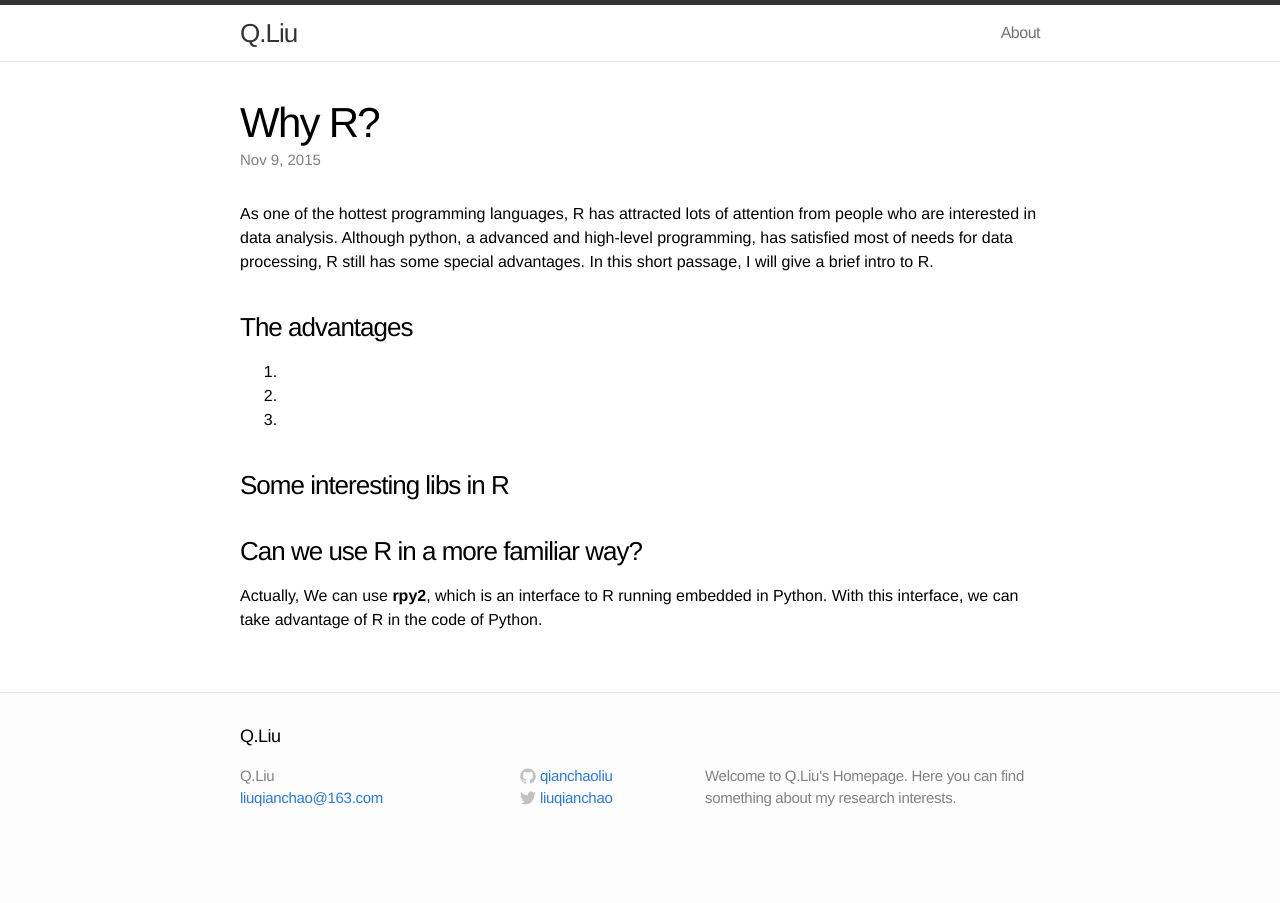
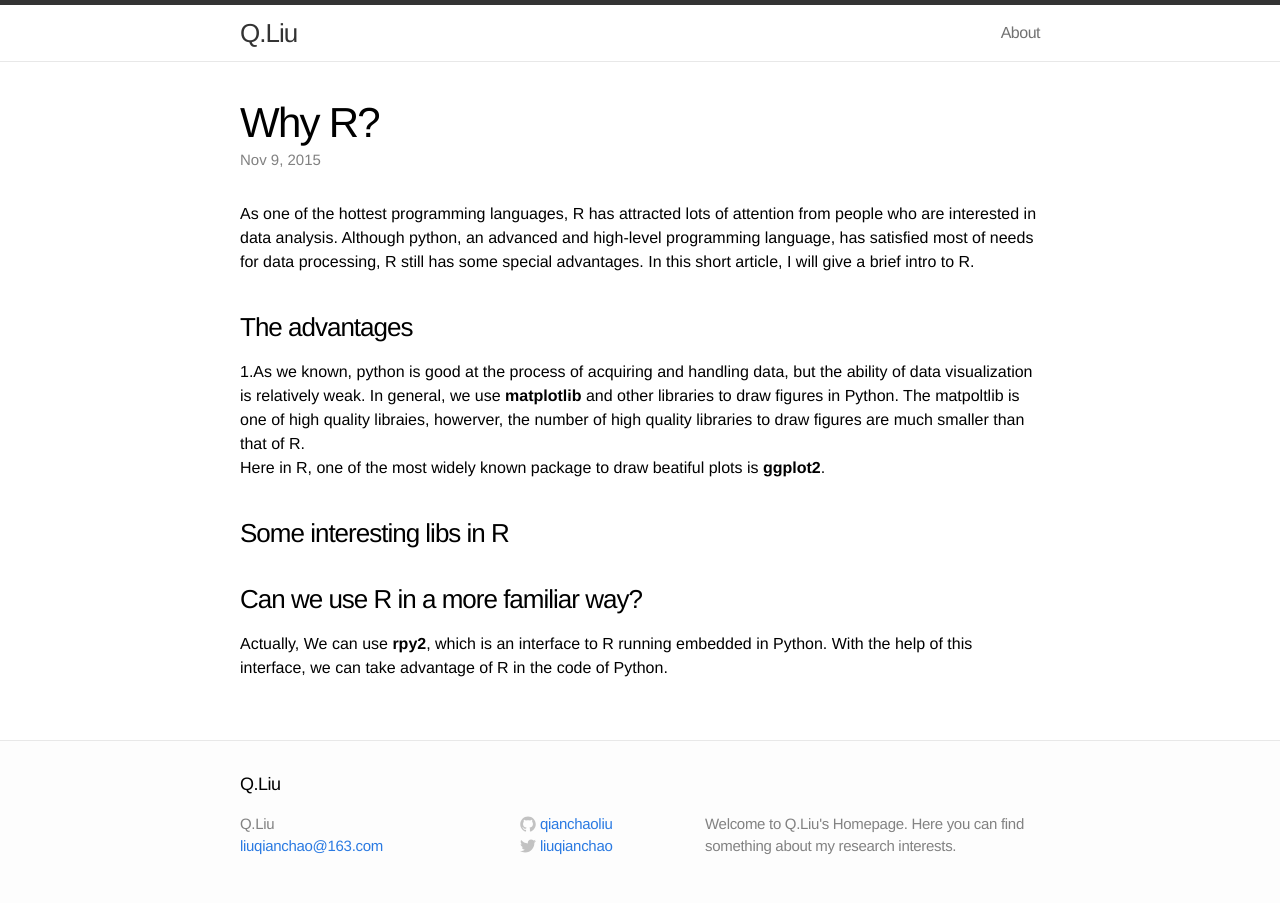
Before and after one commit to QianchaoLiu/QianchaoLiu.github.io, a Jekyll site: the page built from _posts/2015-11-09-R.markdown, in a window 1280 px wide. Built offline with Jekyll 4.4.1, drawn with Linux system fonts in a browser that asks for light colours.

Commit message:
update passage3

```diff
--- a/_posts/2015-11-09-R.markdown
+++ b/_posts/2015-11-09-R.markdown
@@ -5,14 +5,14 @@ date:   2015-11-09 22:35:04
 categories: liuqianchao update
 ---
 
-As one of the hottest programming languages, R has attracted lots of attention from people who are interested in data analysis. Although python, a advanced and high-level programming, has satisfied most of needs for data processing, R still has some special advantages. In this short passage, I will give a brief intro to R.
+As one of the hottest programming languages, R has attracted lots of attention from people who are interested in data analysis. Although python, an advanced and high-level programming language, has satisfied most of needs for data processing, R still has some special advantages. In this short article, I will give a brief intro to R.
 
 ### The advantages
-1.
-2.
-3.
+1.As we known, python is good at the process of acquiring and handling data, but the ability of data visualization is relatively weak. In general, we use **matplotlib** and other libraries to draw figures in Python. The matpoltlib is one of high quality libraies, howerver, the number of high quality libraries to draw figures are much smaller than that of R.
+Here in R, one of the most widely known package to draw beatiful plots is **ggplot2**.
+
 
 ### Some interesting libs in R
 
 ### Can we use R in a more familiar way?
-Actually, We can use **rpy2**, which is an interface to R running embedded in Python. With this interface, we can take advantage of R in the code of Python.
+Actually, We can use **rpy2**, which is an interface to R running embedded in Python. With the help of this interface, we can take advantage of R in the code of Python.
```
